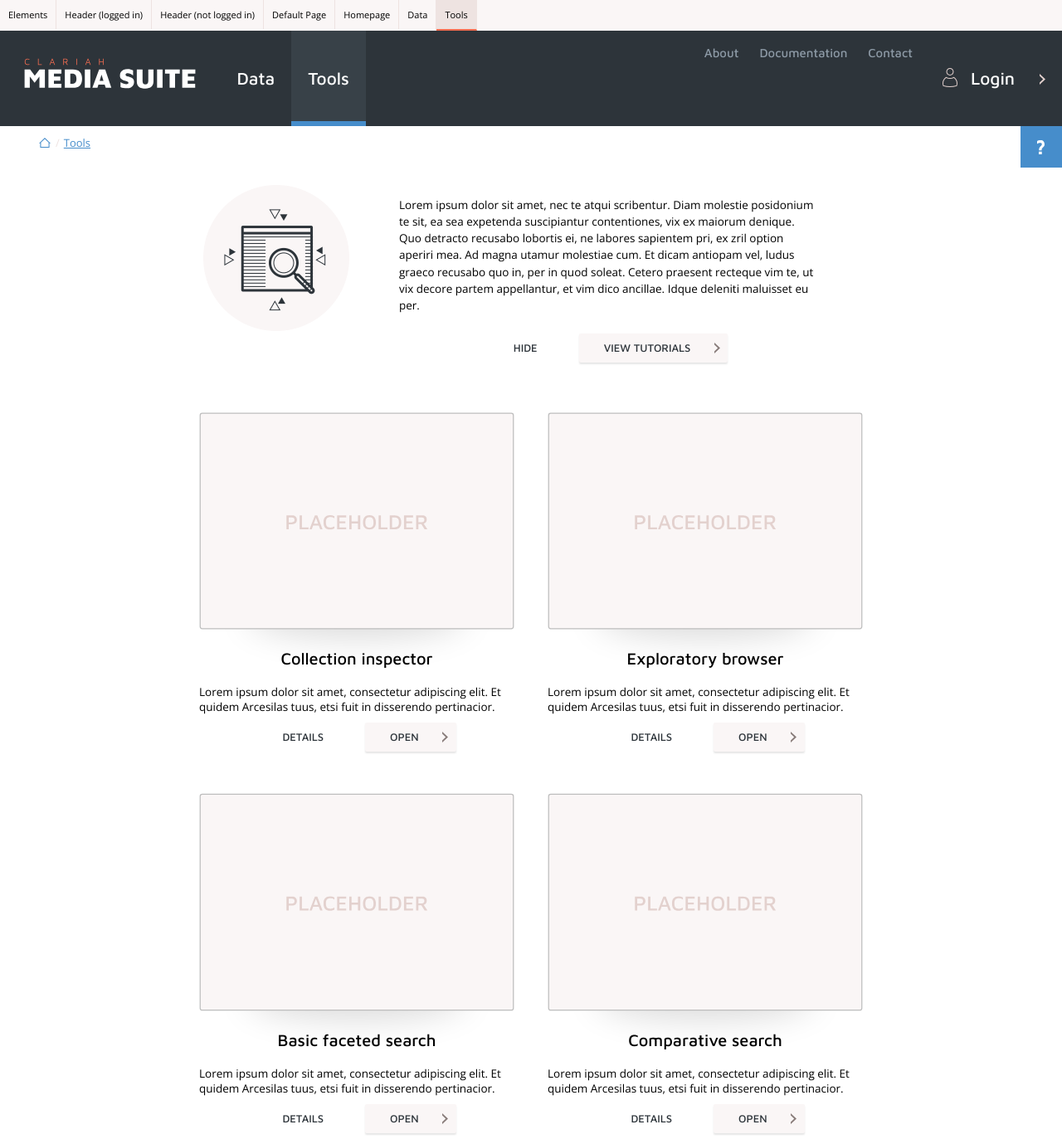
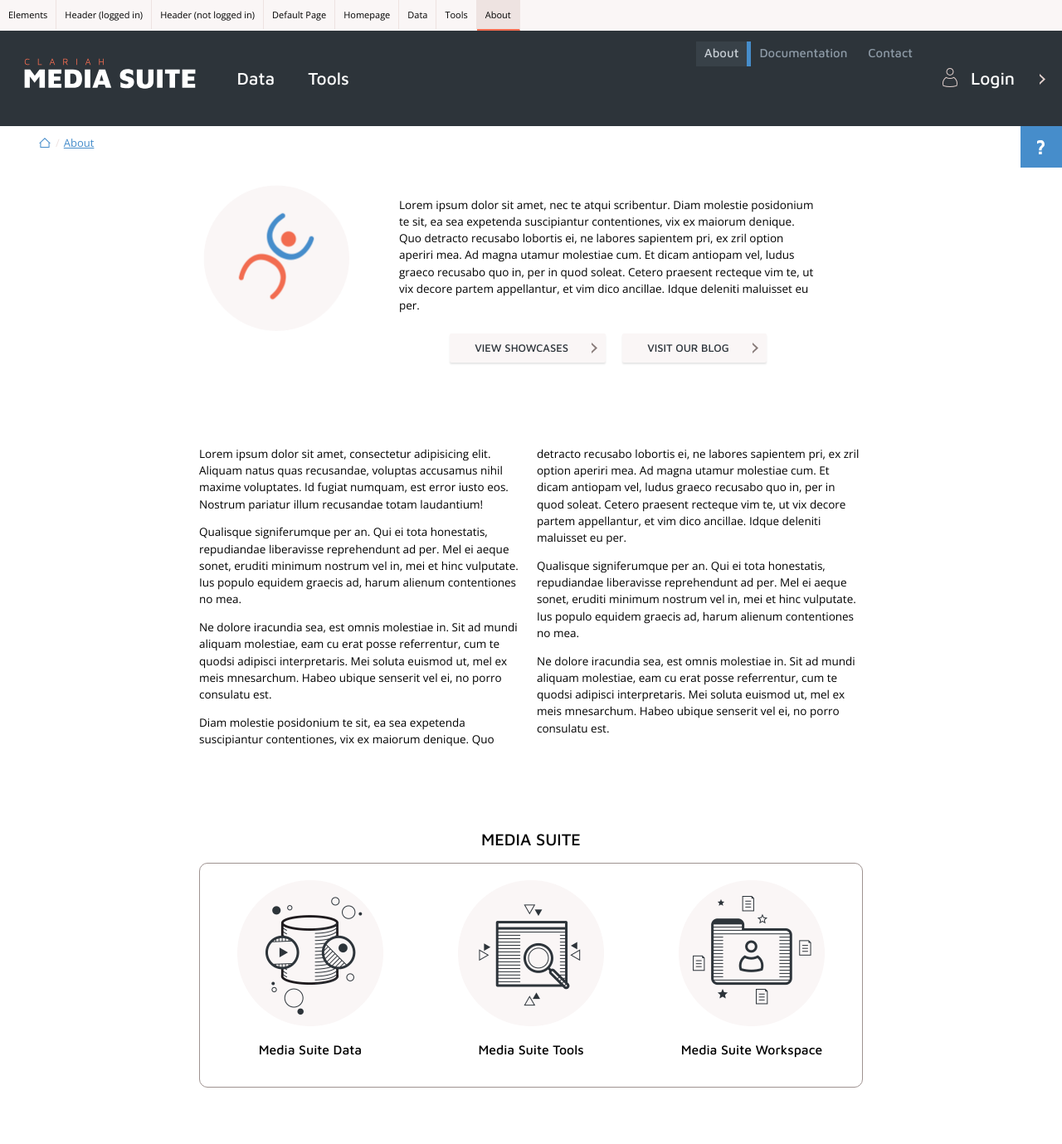
Before and after one commit to Frontwise/mediasuite-design, a React app: page / in a window 1280 px wide. Shown: the top 1379 px of the page at 83% size. Built offline with nearby package versions, Linux system fonts and the light colour scheme.

Commit message:
Add about page

```diff
--- /dev/null
+++ b/src/components/About/About.js
@@ -0,0 +1,75 @@
+import React, { Component } from 'react';
+import { Page, Header } from '../';
+import classNames from 'classnames';
+
+/* Images */
+import bigiconClariah from '../../images/bigicon-clariah.png';
+import bigiconData from '../../images/bigicon-data.png';
+import bigiconTools from '../../images/bigicon-tools.png';
+import bigiconWorkspace from '../../images/bigicon-workspace.png';
+
+class About extends Component {
+
+  render() {
+
+    return (
+      <Page header={<Header.Examples.NotLoggedIn active="about" />} className="page About">
+
+        <div className="content">
+          <img src={bigiconClariah} alt="Clariah"/>
+          <div className="info">
+            <div className="description">
+              <p>
+                Lorem ipsum dolor sit amet, nec te atqui scribentur. Diam molestie posidonium te sit, ea sea expetenda suscipiantur contentiones, vix ex maiorum denique. Quo detracto recusabo lobortis ei, ne labores sapientem pri, ex zril option aperiri mea. Ad magna utamur molestiae cum. Et dicam antiopam vel, ludus graeco recusabo quo in, per in quod soleat. Cetero praesent recteque vim te, ut vix decore partem appellantur, et vim dico ancillae. Idque deleniti maluisset eu per.
+              </p>
+            </div>
+
+            <div className="actions">
+              <a href="" className="btn">View showcases</a>
+              <a href="" className="btn">Visit our blog</a>
+            </div>
+          </div>
+        </div>
+
+        <div className="text">
+          <p>Lorem ipsum dolor sit amet, consectetur adipisicing elit. Aliquam natus quas recusandae, voluptas accusamus nihil maxime voluptates. Id fugiat numquam, est error iusto eos. Nostrum pariatur illum recusandae totam laudantium!</p>
+          <p>Qualisque signiferumque per an. Qui ei tota honestatis, repudiandae liberavisse reprehendunt ad per. Mel ei aeque sonet, eruditi minimum nostrum vel in, mei et hinc vulputate. Ius populo equidem graecis ad, harum alienum contentiones no mea. </p>
+          <p>Ne dolore iracundia sea, est omnis molestiae in. Sit ad mundi aliquam molestiae, eam cu erat posse referrentur, cum te quodsi adipisci interpretaris. Mei soluta euismod ut, mel ex meis mnesarchum. Habeo ubique senserit vel ei, no porro consulatu est.</p>
+          <p>Diam molestie posidonium te sit, ea sea expetenda suscipiantur contentiones, vix ex maiorum denique. Quo detracto recusabo lobortis ei, ne labores sapientem pri, ex zril option aperiri mea. Ad magna utamur molestiae cum. Et dicam antiopam vel, ludus graeco recusabo quo in, per in quod soleat. Cetero praesent recteque vim te, ut vix decore partem appellantur, et vim dico ancillae. Idque deleniti maluisset eu per. </p>
+          <p>Qualisque signiferumque per an. Qui ei tota honestatis, repudiandae liberavisse reprehendunt ad per. Mel ei aeque sonet, eruditi minimum nostrum vel in, mei et hinc vulputate. Ius populo equidem graecis ad, harum alienum contentiones no mea. </p>
+          <p>Ne dolore iracundia sea, est omnis molestiae in. Sit ad mundi aliquam molestiae, eam cu erat posse referrentur, cum te quodsi adipisci interpretaris. Mei soluta euismod ut, mel ex meis mnesarchum. Habeo ubique senserit vel ei, no porro consulatu est.</p>
+        </div>
+
+        <div className="suite">
+          <h2>Media Suite</h2>
+          <div className="block">
+            <div>
+              <img src={bigiconData} alt="Media Suite Data"/>
+              <h3>Media Suite Data</h3>
+            </div>
+            <div>
+              <img src={bigiconTools} alt="Media Suite Tools"/>
+              <h3>Media Suite Tools</h3>
+            </div>
+            <div>
+              <img src={bigiconWorkspace} alt="Media Suite Workspace"/>
+              <h3>Media Suite Workspace</h3>
+            </div>
+          </div>
+        </div>
+
+        <div className="text">
+          <p>Lorem ipsum dolor sit amet, consectetur adipisicing elit. Aliquam natus quas recusandae, voluptas accusamus nihil maxime voluptates. Id fugiat numquam, est error iusto eos. Nostrum pariatur illum recusandae totam laudantium!</p>
+          <p>Qualisque signiferumque per an. Qui ei tota honestatis, repudiandae liberavisse reprehendunt ad per. Mel ei aeque sonet, eruditi minimum nostrum vel in, mei et hinc vulputate. Ius populo equidem graecis ad, harum alienum contentiones no mea. </p>
+          <p>Ne dolore iracundia sea, est omnis molestiae in. Sit ad mundi aliquam molestiae, eam cu erat posse referrentur, cum te quodsi adipisci interpretaris. Mei soluta euismod ut, mel ex meis mnesarchum. Habeo ubique senserit vel ei, no porro consulatu est.</p>
+          <p>Diam molestie posidonium te sit, ea sea expetenda suscipiantur contentiones, vix ex maiorum denique. Quo detracto recusabo lobortis ei, ne labores sapientem pri, ex zril option aperiri mea. Ad magna utamur molestiae cum. Et dicam antiopam vel, ludus graeco recusabo quo in, per in quod soleat. Cetero praesent recteque vim te, ut vix decore partem appellantur, et vim dico ancillae. Idque deleniti maluisset eu per. </p>
+          <p>Qualisque signiferumque per an. Qui ei tota honestatis, repudiandae liberavisse reprehendunt ad per. Mel ei aeque sonet, eruditi minimum nostrum vel in, mei et hinc vulputate. Ius populo equidem graecis ad, harum alienum contentiones no mea. </p>
+          <p>Ne dolore iracundia sea, est omnis molestiae in. Sit ad mundi aliquam molestiae, eam cu erat posse referrentur, cum te quodsi adipisci interpretaris. Mei soluta euismod ut, mel ex meis mnesarchum. Habeo ubique senserit vel ei, no porro consulatu est.</p>
+        </div>
+
+      </Page>
+    );
+  }
+}
+
+export default About;
--- /dev/null
+++ b/src/components/About/About.scss
@@ -0,0 +1,53 @@
+.page.About {
+  $margin: 20px;
+
+  .content{
+    @include infoBanner();
+  }
+
+  .text {
+    max-width: $maxTextBodyWidth;
+    padding: 0 $margin;
+    margin: 60px auto;
+
+    @media (min-width: 550px) {
+      column-count: 2
+    }
+
+    > :first-child {
+      margin-top: 0;
+    }
+  }
+
+  .suite {
+    text-align: center;
+    max-width: $maxTextBodyWidth;
+    margin: 100px auto;
+
+    h2 {
+      font-size: 20px;
+      text-transform: uppercase;
+    }
+
+    .block {
+      border: 1px solid $clDarkGrey;
+      border-radius: 10px;
+      display: flex;
+      flex-wrap: wrap;
+      justify-content: space-around;
+
+      > div {
+        max-width: 176px;
+        margin: $margin;
+      }
+
+      img {
+        max-width: 100%;
+      }
+    }
+  }
+
+  .Footer {
+    margin-top: 100px;
+  }
+}
--- a/src/components/App/Cases.js
+++ b/src/components/App/Cases.js
@@ -5,6 +5,7 @@ import Elements from '../Elements/Elements';
 import Homepage from '../Homepage/Homepage';
 import Data from '../Data/Data';
 import Tools from '../Tools/Tools';
+import About from '../About/About';
 import {text} from '../../data/Text';
 
 /**
@@ -40,4 +41,5 @@ export default [
   newCase('Homepage', (<Homepage /> )),
   newCase('Data', (<Data />)),
   newCase('Tools', (<Tools />)),
+  newCase('About', (<About />)),
 ]
--- a/src/components/index.scss
+++ b/src/components/index.scss
@@ -8,3 +8,4 @@
 @import './Page/Page.scss';
 @import './Data/Data.scss';
 @import './Tools/Tools.scss';
+@import './About/About.scss';
```
Also changed, not shown: src/images/bigicon-clariah.png (added).
